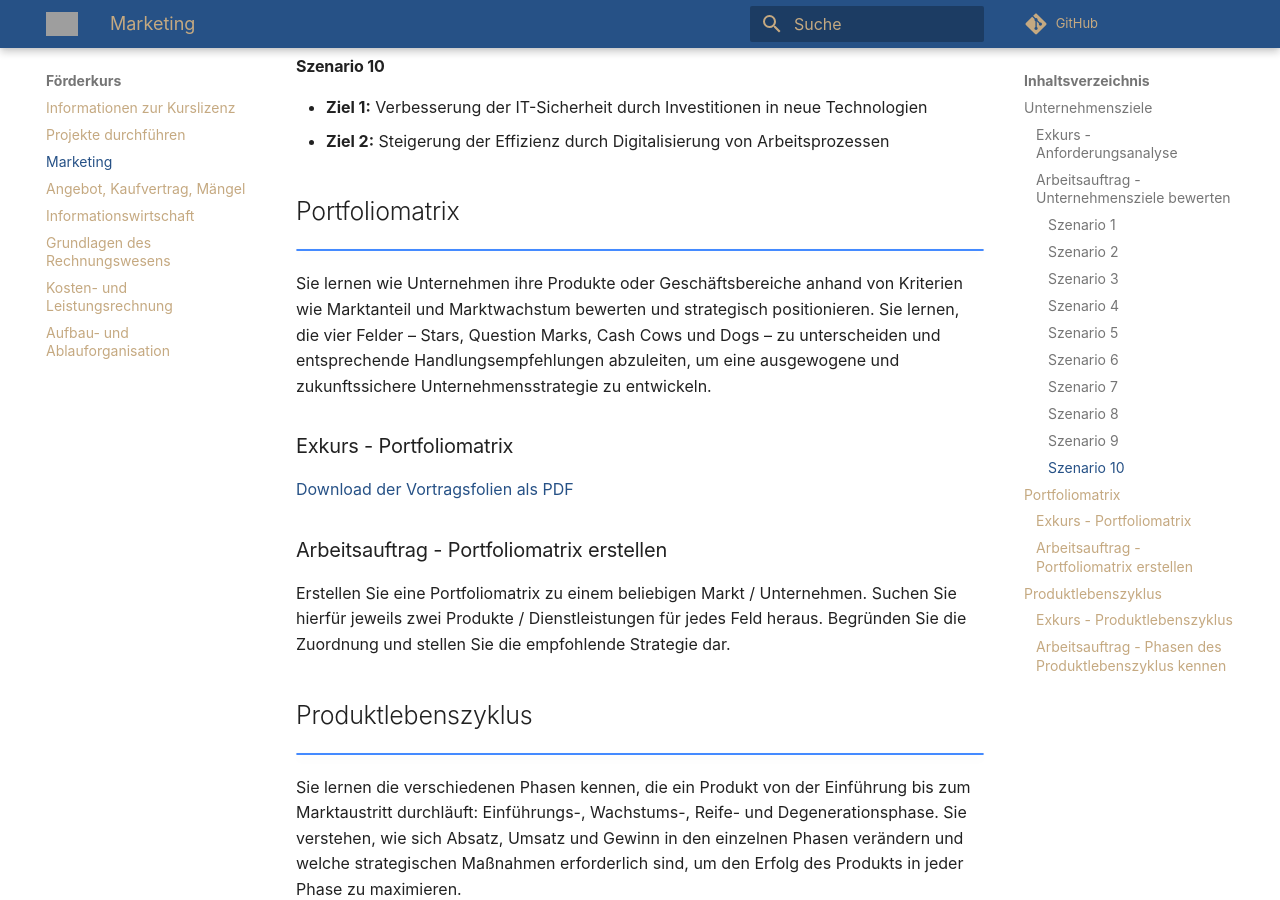
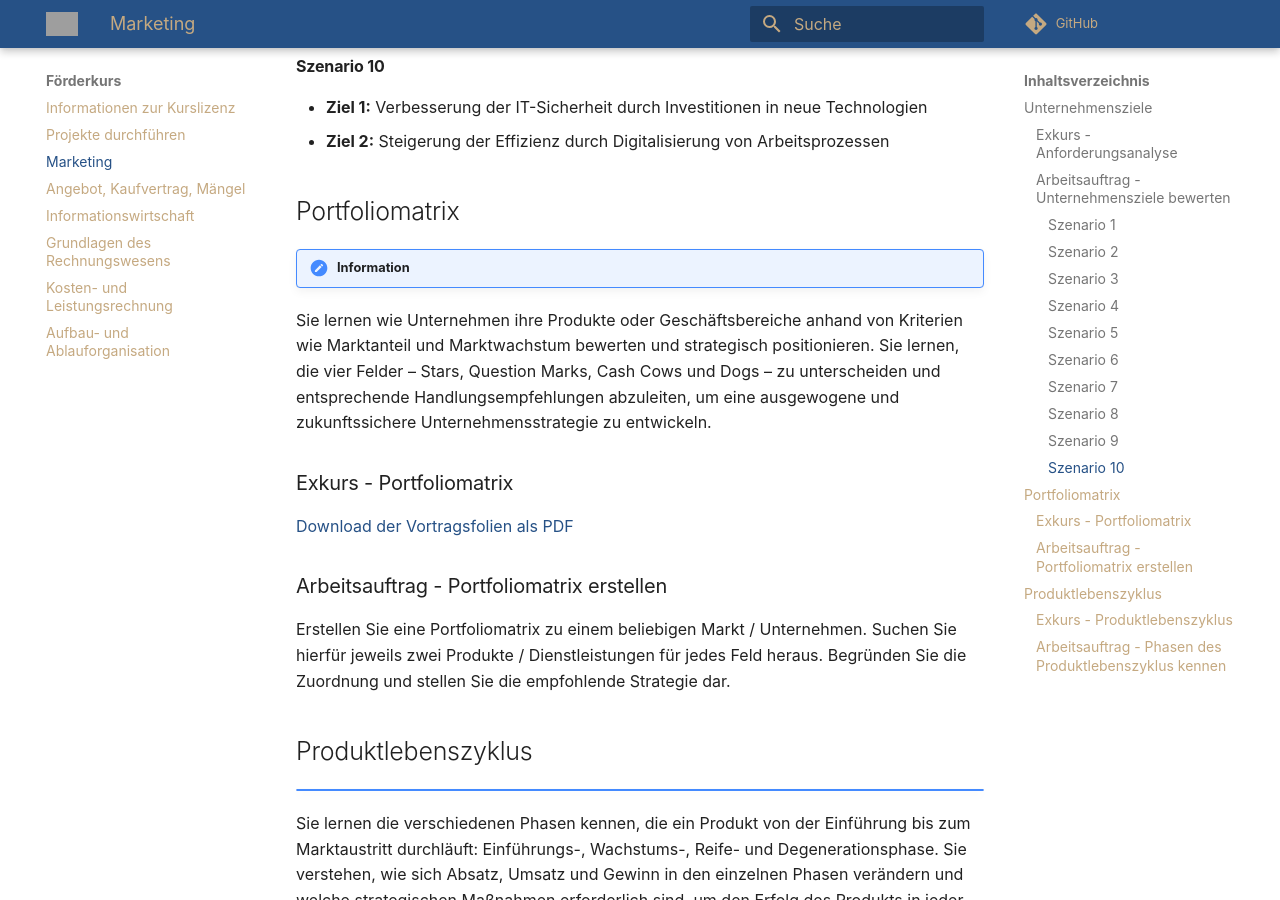
Before and after one commit to herr-nm/MMBbS_Foerderkurs, an MkDocs documentation site: the page built from docs/marketing.md, in a window 1280 px wide and 900 px high, scrolled down 2077 px. Built offline with MkDocs 1.6.1 and Material for MkDocs 9.7.7, drawn with Linux system fonts in a browser that asks for light colours; comment, search, counter and statistics services are not loaded; grey boxes are pictures that could not be loaded.

Commit message:
Update Infobox

```diff
--- a/docs/marketing.md
+++ b/docs/marketing.md
@@ -68,7 +68,7 @@ Ordnen Sie den Szenarien zu, ob es sich um konkurrierende, indifferente oder kom
 
 ## Portfoliomatrix
 
-!!! note ""
+!!! note "Information"
 
    Sie lernen wie Unternehmen ihre Produkte oder Geschäftsbereiche anhand von Kriterien wie Marktanteil und Marktwachstum bewerten und strategisch positionieren. Sie lernen, die vier Felder – Stars, Question Marks, Cash Cows und Dogs – zu unterscheiden und entsprechende Handlungsempfehlungen abzuleiten, um eine ausgewogene und zukunftssichere Unternehmensstrategie zu entwickeln.
 
```
